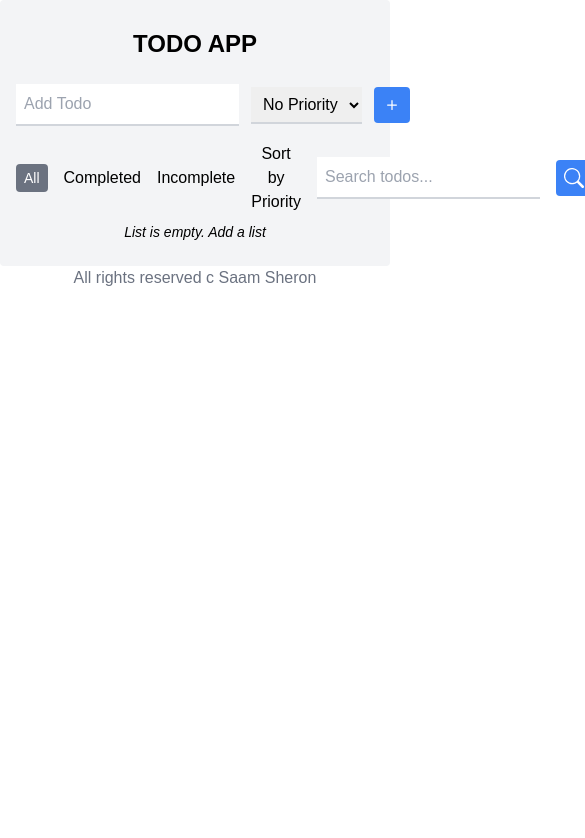
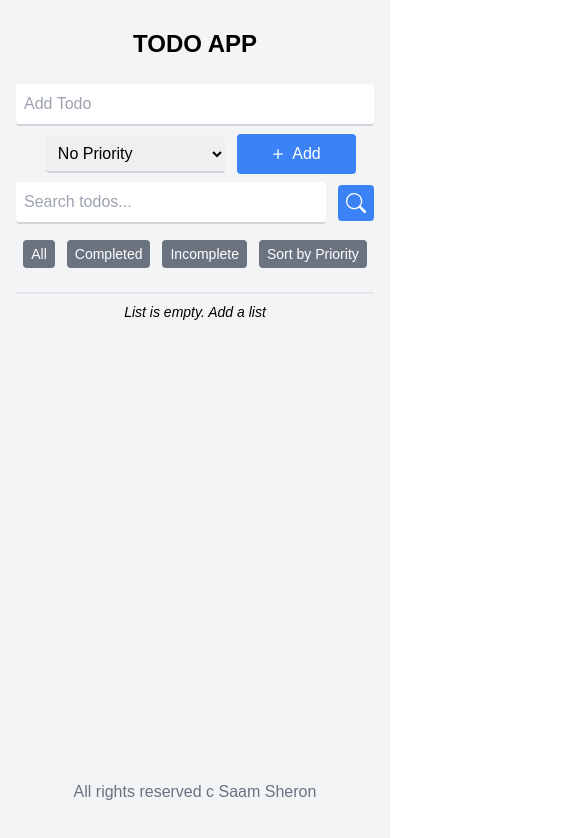
Before and after one commit to saam-rgb/ToDo-FlareLink, a React (Vite) app: page / in a window 390 px wide. Shown: the top 838 px of the page, 585 px wide, since content can reach past the window. Built offline with nearby package versions, Linux system fonts and the light colour scheme.

Commit message:
style: responsive UI

```diff
--- a/src/App.jsx
+++ b/src/App.jsx
@@ -3,11 +3,13 @@ import Todo from "./components/Todo";
 
 function App() {
   return (
-    <div>
-      <Todo />
-      <footer className="text-center text-gray-500 font-medium">
-        All rights reserved c Saam Sheron
-      </footer>
+    <div className="min-h-screen  sm:bg-white bg-gray-100">
+      <div className="lg:pt-8">
+        <Todo />
+        <footer className="text-center text-gray-500 font-medium fixed bottom-10 left-0 right-0">
+          All rights reserved c Saam Sheron
+        </footer>
+      </div>
     </div>
   );
 }
--- a/src/components/Todo.jsx
+++ b/src/components/Todo.jsx
@@ -18,14 +18,14 @@ const Todo = () => {
   };
 
   return (
-    <div className="max-w-4xl mx-auto sm:mt-8 p-4 bg-gray-100 rounded">
+    <div className="max-w-4xl mx-auto p-4 bg-gray-100 rounded-md">
       <h2 className="mt-3 mb-6 text-2xl font-bold text-center uppercase">
         TODO APP
       </h2>
-      <div className="flex items-center mb-4 space-x-3">
+      <div className="flex items-center sm:mb-4 mb-2 space-x-3 flex-wrap justify-center">
         <input
           id="addTodoInput"
-          className="flex-grow p-2 border-b-2 border-gray-300 focus:outline-none focus:border-blue-500"
+          className="flex-grow p-2 rounded border-b-2 border-gray-300 focus:outline-none focus:border-blue-500 sm:mb-0 mb-2"
           type="text"
           value={newTodoText}
           onChange={(e) => setNewTodoText(e.target.value)}
@@ -33,7 +33,7 @@ const Todo = () => {
         />
 
         <select
-          className="mr-4 px-2 py-2 border-b-2 border-gray-300 focus:outline-none focus:border-blue-500"
+          className="mr-4 px-2 py-2 rounded border-b-2 md:w-28 sm:w-48 w-1/2 border-gray-300 focus:outline-none focus:border-blue-500 "
           value={priority}
           onChange={(e) => setPriority(e.target.value)}>
           <option value="no">No Priority</option>
@@ -43,9 +43,10 @@ const Todo = () => {
         </select>
 
         <button
-          className="ml-4 p-2 bg-blue-500 text-white rounded hover:bg-blue-600 focus:outline-none"
+          className=" flex items-center justify-center ml-4 p-2 gap-1 sm:w-9  w-1/3 bg-blue-500 text-white rounded hover:bg-blue-600 focus:outline-none"
           onClick={handleAddTodoClick}>
           <BsPlus size={20} />
+          <p className="sm:hidden block pr-1">Add</p>
         </button>
       </div>
 
--- a/src/components/TodoList.jsx
+++ b/src/components/TodoList.jsx
@@ -35,33 +35,41 @@ const TodoList = () => {
   const handleFilterChange = (newFilter) => {
     dispatch(setFilter(newFilter));
   };
-  console.log(searchTerm);
+
   return (
     <div>
-      <div className="flex space-x-4 items-center">
+      <div className="flex justify-between  pb-4  border-b-2 flex-wrap sm:flex-row flex-col-reverse">
+        <div className="flex space-x-3 items-center justify-center flex-wrap ">
           <button
-          className="text-sm px-2 py-1 bg-gray-500 text-white rounded"
+            className="text-sm px-2 py-1 sm:mb-0 mb-2 bg-gray-500 text-white rounded"
             onClick={() => handleFilterChange("ALL")}>
             All
           </button>
-        <button onClick={() => handleFilterChange("COMPLETED")}>
+          <button
+            className="text-sm px-2 py-1 sm:mb-0 mb-2 bg-gray-500 text-white rounded"
+            onClick={() => handleFilterChange("COMPLETED")}>
             Completed
           </button>
-        <button onClick={() => handleFilterChange("INCOMPLETE")}>
+          <button
+            className="text-sm px-2 py-1 sm:mb-0 mb-2 bg-gray-500 text-white rounded"
+            onClick={() => handleFilterChange("INCOMPLETE")}>
             Incomplete
           </button>
-        <button onClick={() => setSortByPriority(!sortByPriority)}>
+          <button
+            className="text-sm px-2 py-1 sm:mb-0 mb-2 bg-gray-500 text-white rounded"
+            onClick={() => setSortByPriority(!sortByPriority)}>
             {sortByPriority ? "Show Timely Order" : "Sort by Priority"}
           </button>
-        <div className="flex items-center ">
+        </div>
+        <div className="flex items-center gap-3 sm:mb-0 mb-4">
           <input
-            className="flex-grow p-2 border-b-2 border-gray-300 focus:outline-none focus:border-blue-500"
+            className="flex-grow rounded p-2 border-b-2 border-gray-300 focus:outline-none focus:border-blue-500"
             type="text"
             value={searchTerm}
             onChange={handleSearchChange}
             placeholder="Search todos..."
           />
-          <button className="ml-4 p-2 bg-blue-500 text-white rounded hover:bg-blue-600 focus:outline-none">
+          <button className=" p-2 bg-blue-500 text-white rounded hover:bg-blue-600 focus:outline-none">
             <BsSearch size={20} />
           </button>
         </div>
--- a/tailwind.config.js
+++ b/tailwind.config.js
@@ -4,10 +4,10 @@ export default {
   theme: {
     extend: {
       colors: {
-        bg: "#0d1117",
+        bg: "#FAFAFA",
         primary: "#f74b38",
         secondary: "#151515",
-        accent: "#525252",
+        accent: "#FFC107",
         primaryHover: "#ff0000",
       },
       // fontFamily: {
```
Lines whose indentation alone changed are shown as unchanged.
